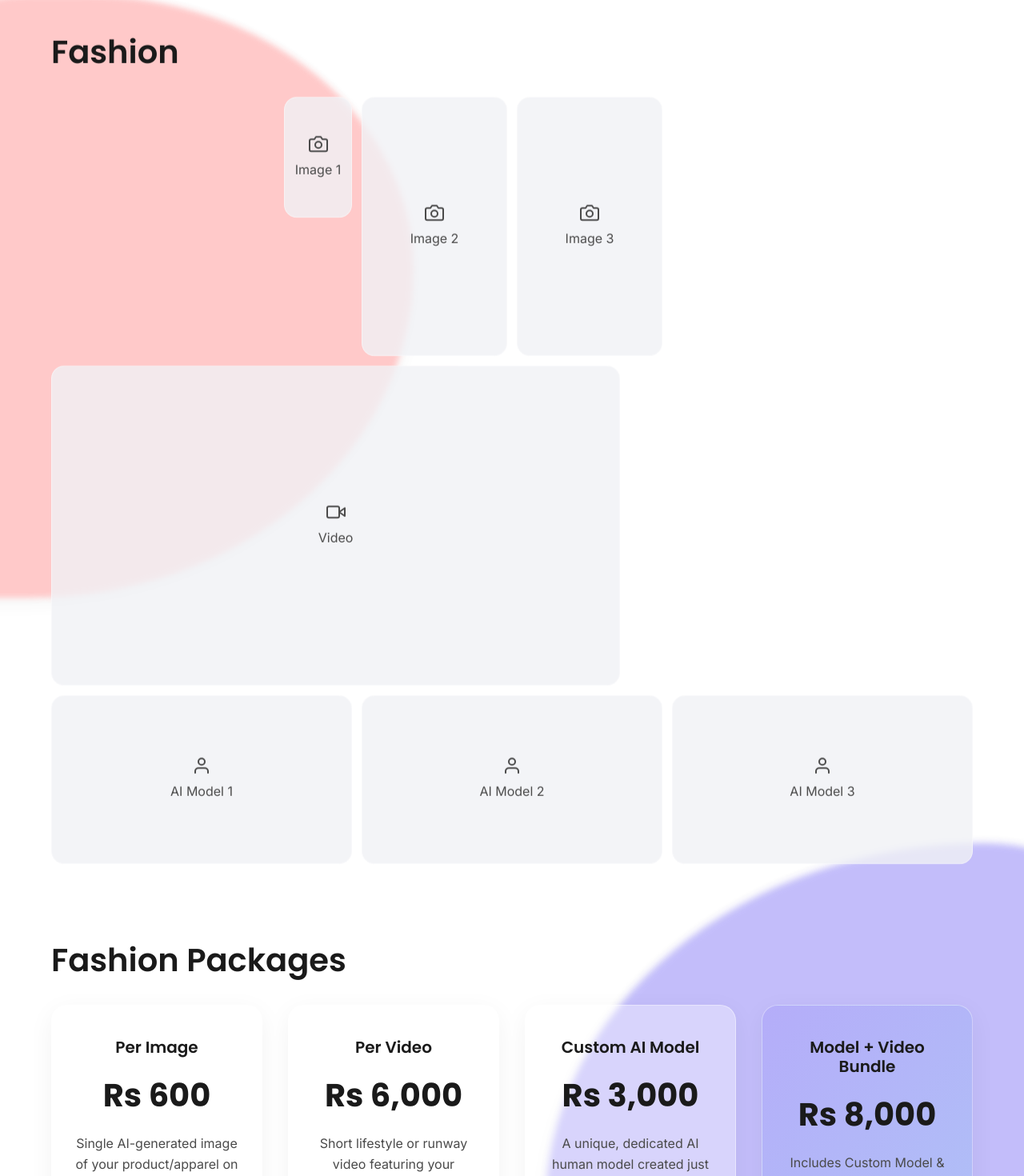
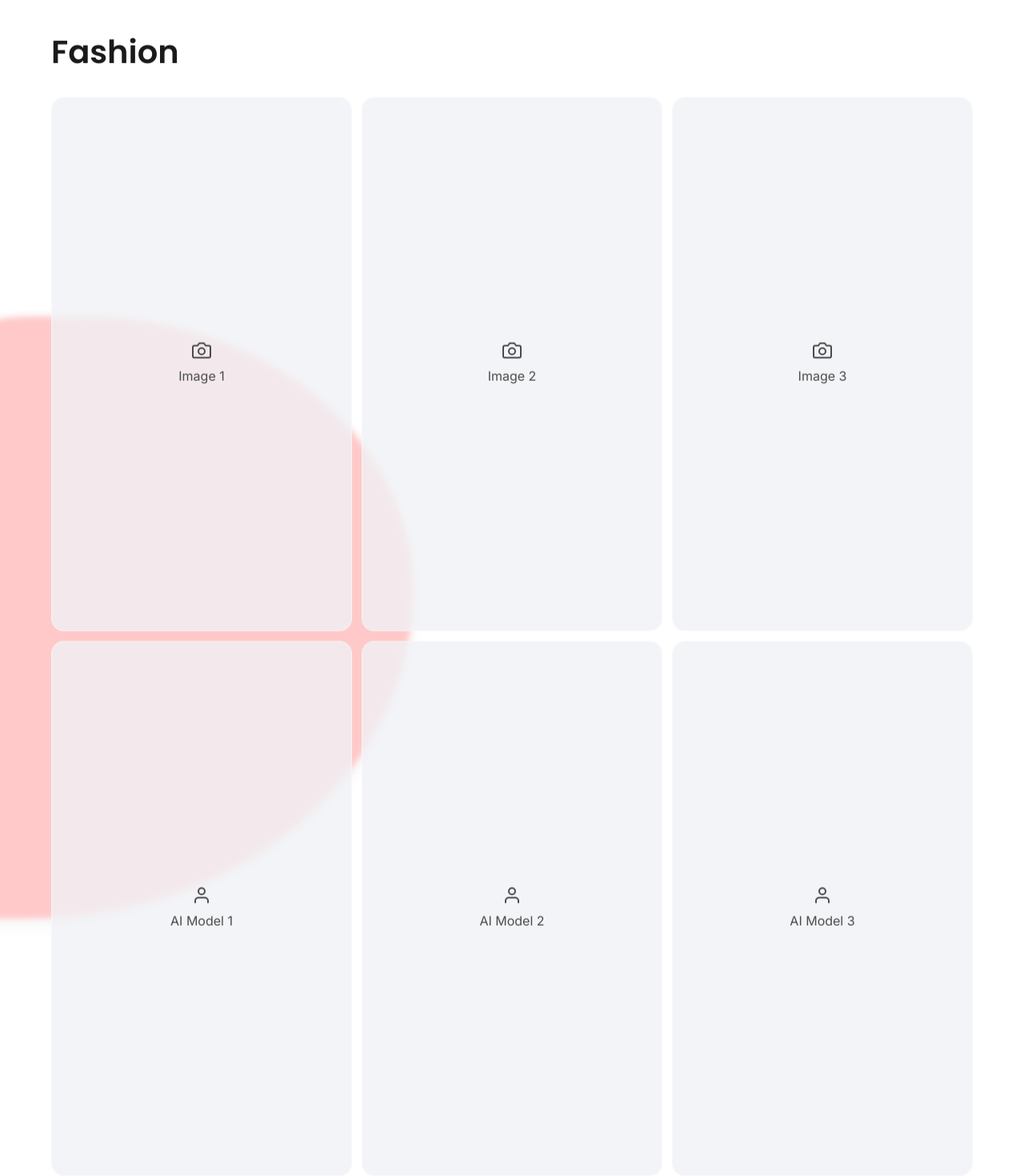
Before and after one commit to geeth-rp/pixlore-web, a React (Vite) app: page / in a window 1280 px wide. Shown: the part 1900-3370 px from the top of the page at 80% size. Built offline with nearby package versions, Linux system fonts and the light colour scheme.

Commit message:
Simplify gallery layout into a unified 3-column grid

```diff
--- a/src/components/BusinessWork.jsx
+++ b/src/components/BusinessWork.jsx
@@ -29,30 +29,28 @@ const BusinessWork = () => {
   return (
     <section ref={ref} className="scroll-reveal">
       <h2 style={styles.heading}>Business & Product</h2>
-      <div className="gallery-grid-centered-3">
+      <div className="gallery-grid">
         {/* ADD YOUR PHOTO HERE: Replace backgroundColor with backgroundImage url() */}
         <div className="aspect-portrait hover-scale" style={styles.imageSlot}><IconCamera /> Product 1</div>
         <div className="aspect-portrait hover-scale" style={styles.imageSlot}><IconCamera /> Product 2</div>
         <div className="aspect-portrait hover-scale" style={styles.imageSlot}><IconCamera /> Product 3</div>
-      </div>
 
-      <div className="gallery-grid">
+        {/* ADD PRODUCT MODEL IMAGE 1 */}
+        <div className="aspect-portrait hover-scale" style={styles.portraitSlot}>
+          <IconPackage /> Brand Setting 1
+        </div>
+        {/* ADD PRODUCT MODEL IMAGE 2 */}
+        <div className="aspect-portrait hover-scale" style={styles.portraitSlot}>
+          <IconPackage /> Brand Setting 2
+        </div>
+        {/* ADD PRODUCT MODEL IMAGE 3 */}
+        <div className="aspect-portrait hover-scale" style={styles.portraitSlot}>
+          <IconPackage /> Brand Setting 3
+        </div>
+
         {/* ADD YOUR VIDEO HERE: Can replace this div with a <video> tag */}
         <div className="aspect-landscape hover-scale" style={{...styles.imageSlot, gridColumn: '1 / -1', maxHeight: '400px'}}>
           <IconVideo /> Video
-        </div>
-
-        {/* ADD PRODUCT MODEL IMAGE 1 */}
-        <div className="aspect-landscape hover-scale" style={{...styles.portraitSlot, gridColumn: 'span 2'}}>
-          <IconPackage /> Brand Setting 1
-        </div>
-        {/* ADD PRODUCT MODEL IMAGE 2 */}
-        <div className="aspect-landscape hover-scale" style={{...styles.portraitSlot, gridColumn: 'span 2'}}>
-          <IconPackage /> Brand Setting 2
-        </div>
-        {/* ADD PRODUCT MODEL IMAGE 3 */}
-        <div className="aspect-landscape hover-scale" style={{...styles.portraitSlot, gridColumn: 'span 2'}}>
-          <IconPackage /> Brand Setting 3
         </div>
       </div>
     </section>
--- a/src/components/FashionWork.jsx
+++ b/src/components/FashionWork.jsx
@@ -28,30 +28,28 @@ const FashionWork = () => {
   return (
     <section ref={ref} className="scroll-reveal">
       <h2 style={styles.heading}>Fashion</h2>
-      <div className="gallery-grid-centered-3">
+      <div className="gallery-grid">
         {/* ADD YOUR PHOTO HERE: Replace backgroundColor with backgroundImage url() */}
         <div className="aspect-portrait hover-scale" style={styles.imageSlot}><IconCamera /> Image 1</div>
         <div className="aspect-portrait hover-scale" style={styles.imageSlot}><IconCamera /> Image 2</div>
         <div className="aspect-portrait hover-scale" style={styles.imageSlot}><IconCamera /> Image 3</div>
-      </div>
 
-      <div className="gallery-grid">
+        {/* ADD AI MODEL IMAGE 1 */}
+        <div className="aspect-portrait hover-scale" style={styles.portraitSlot}>
+          <IconUser /> AI Model 1
+        </div>
+        {/* ADD AI MODEL IMAGE 2 */}
+        <div className="aspect-portrait hover-scale" style={styles.portraitSlot}>
+          <IconUser /> AI Model 2
+        </div>
+        {/* ADD AI MODEL IMAGE 3 */}
+        <div className="aspect-portrait hover-scale" style={styles.portraitSlot}>
+          <IconUser /> AI Model 3
+        </div>
+
         {/* ADD YOUR VIDEO HERE: Can replace this div with a <video> tag */}
         <div className="aspect-landscape hover-scale" style={{...styles.imageSlot, gridColumn: '1 / -1', maxHeight: '400px'}}>
           <IconVideo /> Video
-        </div>
-
-        {/* ADD AI MODEL IMAGE 1 */}
-        <div className="aspect-landscape hover-scale" style={{...styles.portraitSlot, gridColumn: 'span 2'}}>
-          <IconUser /> AI Model 1
-        </div>
-        {/* ADD AI MODEL IMAGE 2 */}
-        <div className="aspect-landscape hover-scale" style={{...styles.portraitSlot, gridColumn: 'span 2'}}>
-          <IconUser /> AI Model 2
-        </div>
-        {/* ADD AI MODEL IMAGE 3 */}
-        <div className="aspect-landscape hover-scale" style={{...styles.portraitSlot, gridColumn: 'span 2'}}>
-          <IconUser /> AI Model 3
         </div>
       </div>
     </section>
--- a/src/index.css
+++ b/src/index.css
@@ -316,29 +316,8 @@ button {
 
 @media (min-width: 768px) {
   .gallery-grid {
-    grid-template-columns: repeat(6, 1fr);
+    grid-template-columns: repeat(3, 1fr);
     gap: 0.75rem;
-  }
-}
-
-.gallery-grid-centered-3 {
-  display: grid;
-  grid-template-columns: repeat(2, 1fr);
-  gap: 0.5rem;
-  margin-bottom: 0.5rem; /* space before the main gallery grid */
-}
-
-@media (min-width: 768px) {
-  .gallery-grid-centered-3 {
-    grid-template-columns: repeat(12, 1fr);
-    gap: 0.75rem;
-    margin-bottom: 0.75rem;
-  }
-  .gallery-grid-centered-3 > * {
-    grid-column: span 2; /* 2 out of 12 = 1/6 width, exactly matching the 6-grid */
-  }
-  .gallery-grid-centered-3 > *:first-child {
-    grid-column-start: 4; /* Leaves 3 columns empty on the left (1, 2, 3) to center the 3 items */
   }
 }
 
```
